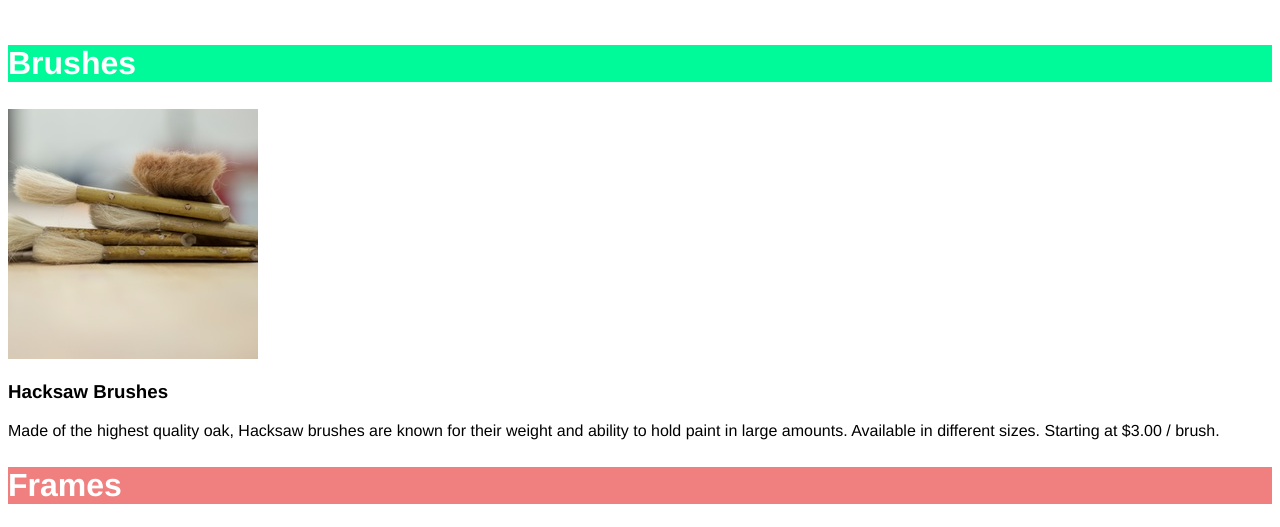
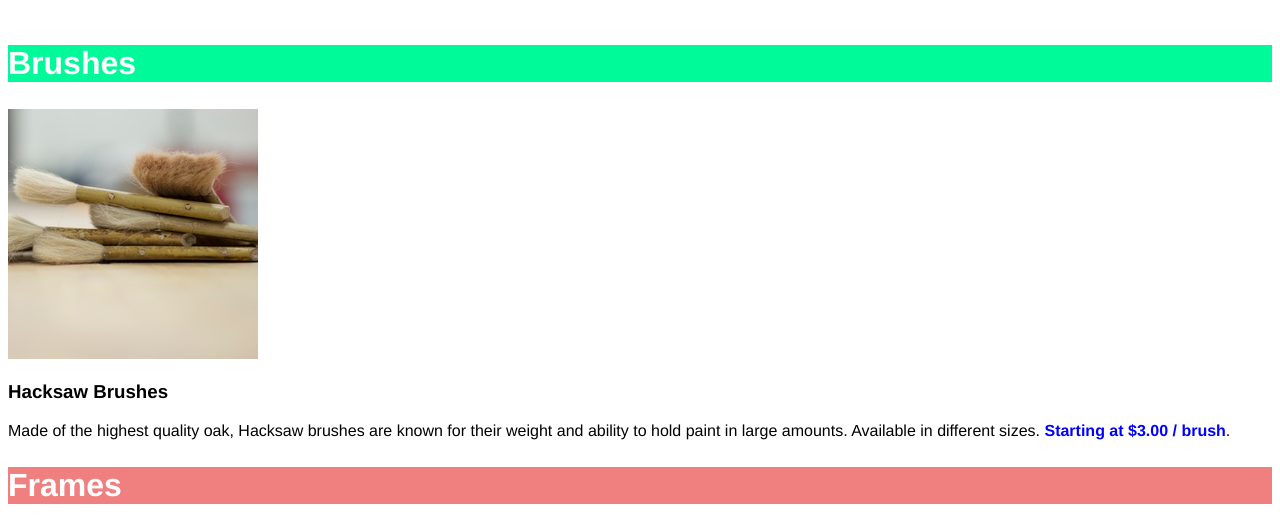
Before and after one commit to sierscse/prj-rev-bwfs-dasmoto, a plain HTML site: page Dasmoto/index.html in a window 1280 px wide. Shown: the part 204-731 px from the top of the page. Drawn offline with Linux system fonts and the light colour scheme.

Commit message:
Update style.css

```diff
--- a/Dasmoto/resources/css/style.css
+++ b/Dasmoto/resources/css/style.css
@@ -16,7 +16,7 @@ h2 {
   color: white;
 }
 
-.classes {
+.prices {
   font-weight: bold;
   color: blue;
 }
```
